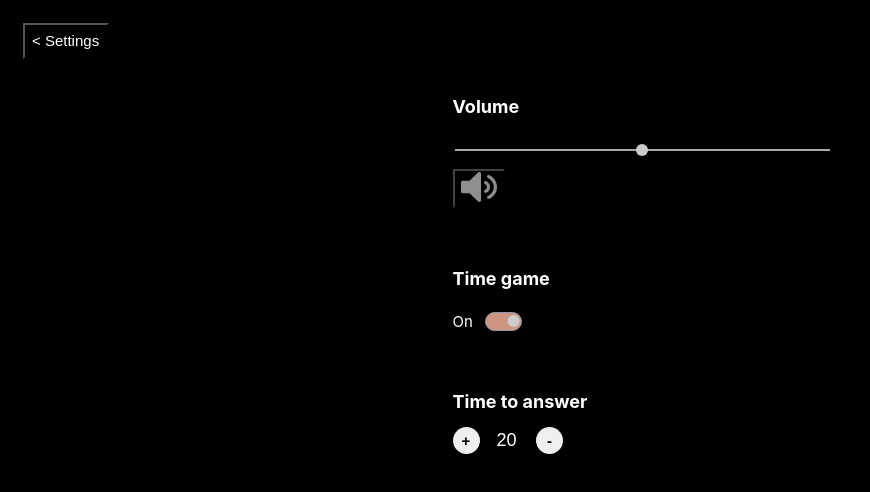
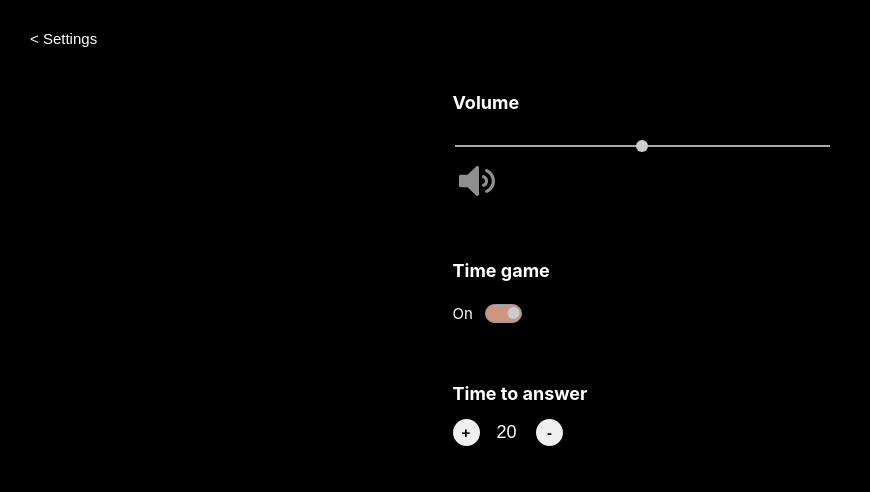
Before and after one commit to soll1992/art-quiz-react-vite, a React (Vite) app: page /settings in a window 1280 px wide. Shown: the top 492 px of the page, without its empty margins (0-870 px from the left). Built offline with nearby package versions, Linux system fonts and the light colour scheme; no server answers.

Commit message:
fix: fix settings buttons styles

```diff
--- a/src/Components/MuteButton/styles.module.scss
+++ b/src/Components/MuteButton/styles.module.scss
@@ -1,5 +1,6 @@
 .mute {
     display: block;
     background-color: inherit;
+    border: none;
     cursor: pointer;
 }
--- a/src/Components/SettingsHeader/styles.module.scss
+++ b/src/Components/SettingsHeader/styles.module.scss
@@ -7,6 +7,7 @@
         background-color: inherit;
         font-size: rem(20);
         color: white;
+        border: none;
         padding: rem(10);
         cursor: pointer;
         &:hover {
```
